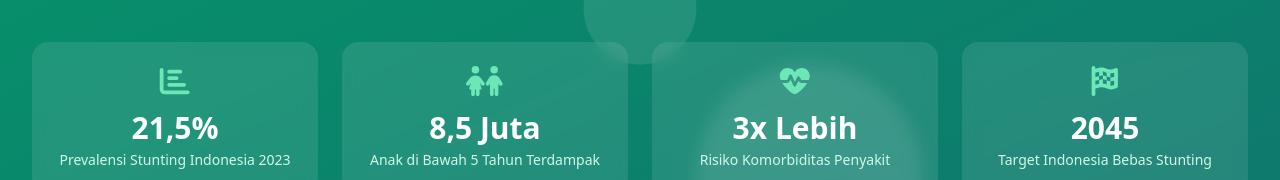
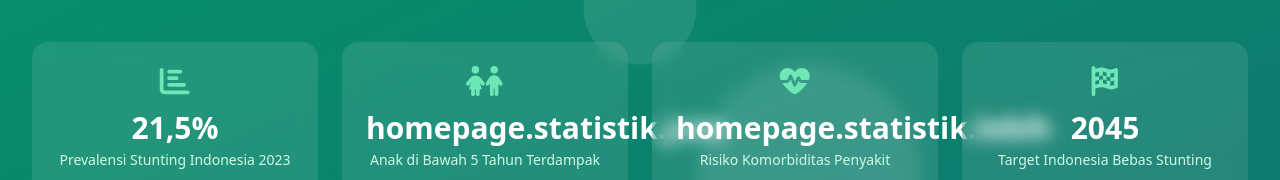
Before and after one commit to RiyanWardhana22/sigizi-sigap, a React (Vite) app in the folder sigizi-frontend/: page / in a window 1280 px wide. Shown: the part 1975-2155 px from the top of the page. Built offline with nearby package versions, Linux system fonts and the light colour scheme.

Commit message:
Update : translate kata yang kurang

```diff
--- a/sigizi-frontend/src/pages/Homepage.jsx
+++ b/sigizi-frontend/src/pages/Homepage.jsx
@@ -207,8 +207,8 @@ export default function Homepage() {
   // Statistik cards data dengan terjemahan
   const statistikData = [
     { angka: "21,5%", labelKey: "homepage.statistik.prevalensi", icon: fas.faChartBar },
-    { angka: "8,5 Juta", labelKey: "homepage.statistik.anakTerpapar", icon: fas.faChildren },
-    { angka: "3x Lebih", labelKey: "homepage.statistik.risikoKomorbiditas", icon: fas.faHeartPulse },
+    { angka: t("homepage.statistik.juta"), labelKey: "homepage.statistik.anakTerpapar", icon: fas.faChildren },
+    { angka: t("homepage.statistik.lebih"), labelKey: "homepage.statistik.risikoKomorbiditas", icon: fas.faHeartPulse },
     { angka: "2045", labelKey: "homepage.statistik.targetBebasStunting", icon: fas.faFlagCheckered },
   ];
 
```
